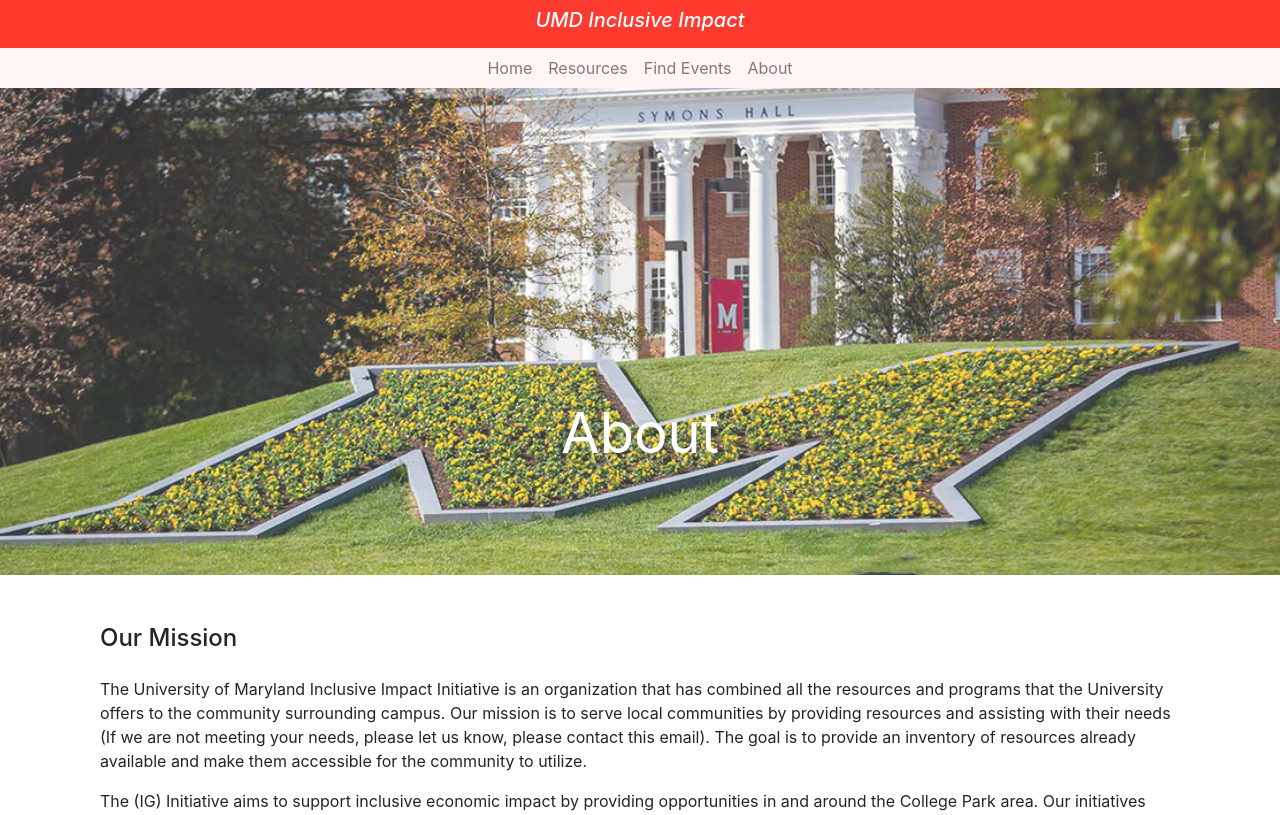
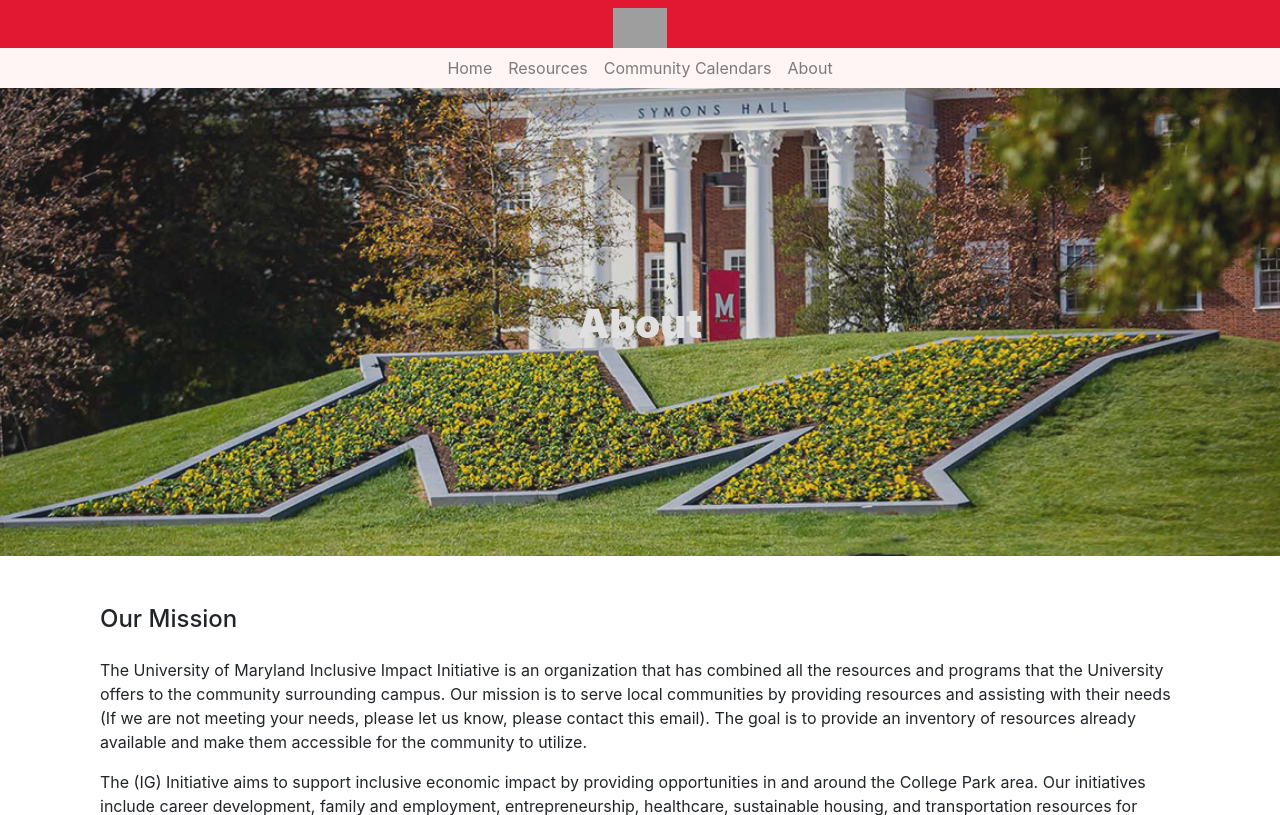
Before and after one commit to KrehlK/inclusive-impact, a PHP site: page /about.html in a window 1280 px wide. Shown: the top 815 px of the page. Run offline with PHP 8.4, Linux system fonts and the light colour scheme; some libraries are stand-ins or nearby versions; grey boxes are pictures that could not be loaded.

Commit message:
Header
Replaced the header to University of Maryland to maintain credibility, changed our Find Events to Community Calendars, and changed the sizing of the hero pictures to make them look more consistent, centered, and bolded

```diff
--- a/about.html
+++ b/about.html
@@ -16,11 +16,11 @@
 
   <body>
     <!-- HEADER -->
-    <div class="navbar fixed-top" style="background-color: #FF3B30;">
+    <div class="navbar fixed-top" style="background-color: #E21833;">
         <div class="container justify-content-center">
-            <h5 class="text-center">
-                <a href ="index.html" style="text-decoration:none;color: white;"><i>UMD Inclusive Impact</i></a>
-            </h5>
+            <div class="image">
+                <img src="C:\Users\Administrator\Documents\GitHub\inclusive-impact\assets\img\logos\UMDInclusiveImpact.png" height = "40">
+              </div>
         </div>
     </div>
 
@@ -42,7 +42,7 @@
                         <a class="nav-link" href="careerservices.html">Career Services</a>
                     </li> -->
                     <li class="nav-item">
-                        <a class="nav-link" href="findevents.html">Find Events</a>
+                        <a class="nav-link" href="findevents.html">Community Calendars</a>
                     </li>
                     <li class="nav-item">
                         <a class="nav-link" href="#">About</a>
@@ -53,10 +53,12 @@
     </nav>
 
     <!-- HERO -->
-    <div class = "about-bg vh-100" style="padding-top: 400px;">
-        <div class = "container justify-content-center" style="padding-bottom: 100px;">
-            <div class = "text-center">
-                <h1 class="display-4 text-center text-white"><strong>About</strong></h1>
+    <div class="mask" style="background-color: rgba(0, 0, 0, 0.6)">
+        <div class = "about-bg d-flex vh-100" style="padding-top: 300px;">
+            <div class = "container justify-content-center" style="padding-bottom: 200px;">
+                <div class = "text-center">
+                    <h1 class="align-self-center font-weight-bold text-white"><strong>About</strong></h1>
+                </div>
             </div>
         </div>
     </div>
--- a/assets/css/resources.css
+++ b/assets/css/resources.css
@@ -31,6 +31,8 @@
   }
 
 
+
+
   /* Testing Pagniation Here
   .pagination {
     text-align: center;
```
Also changed, not shown: findevents.html (+8 -8 lines), index.html (+5 -5 lines), partners.html (+7 -7 lines), resources.html (+5 -5 lines), assets/img/home/john-cameron--_5IRj1F2rY-unsplash.jpg (added), assets/img/logos/UMDInclusiveImpact.png (added).
